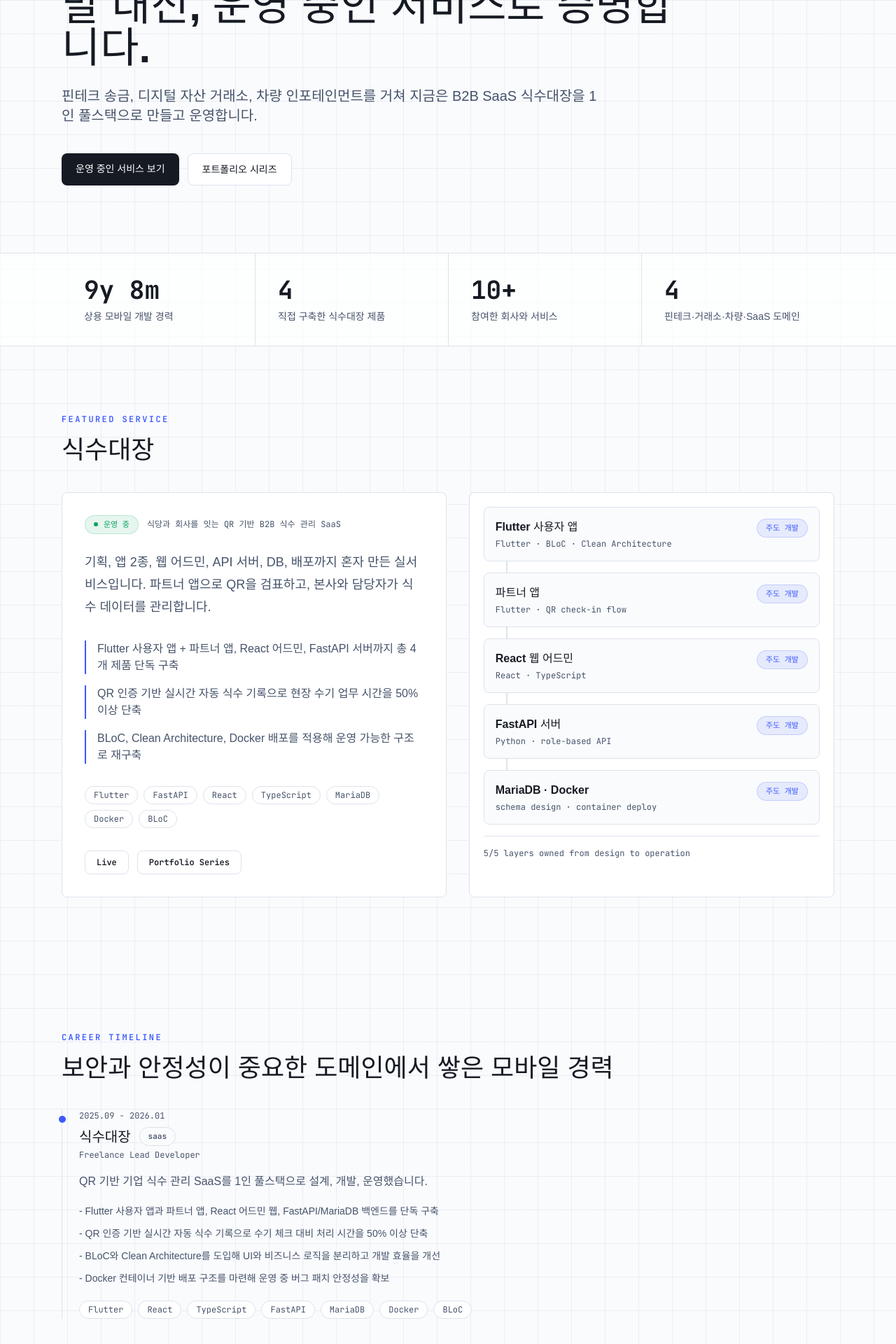
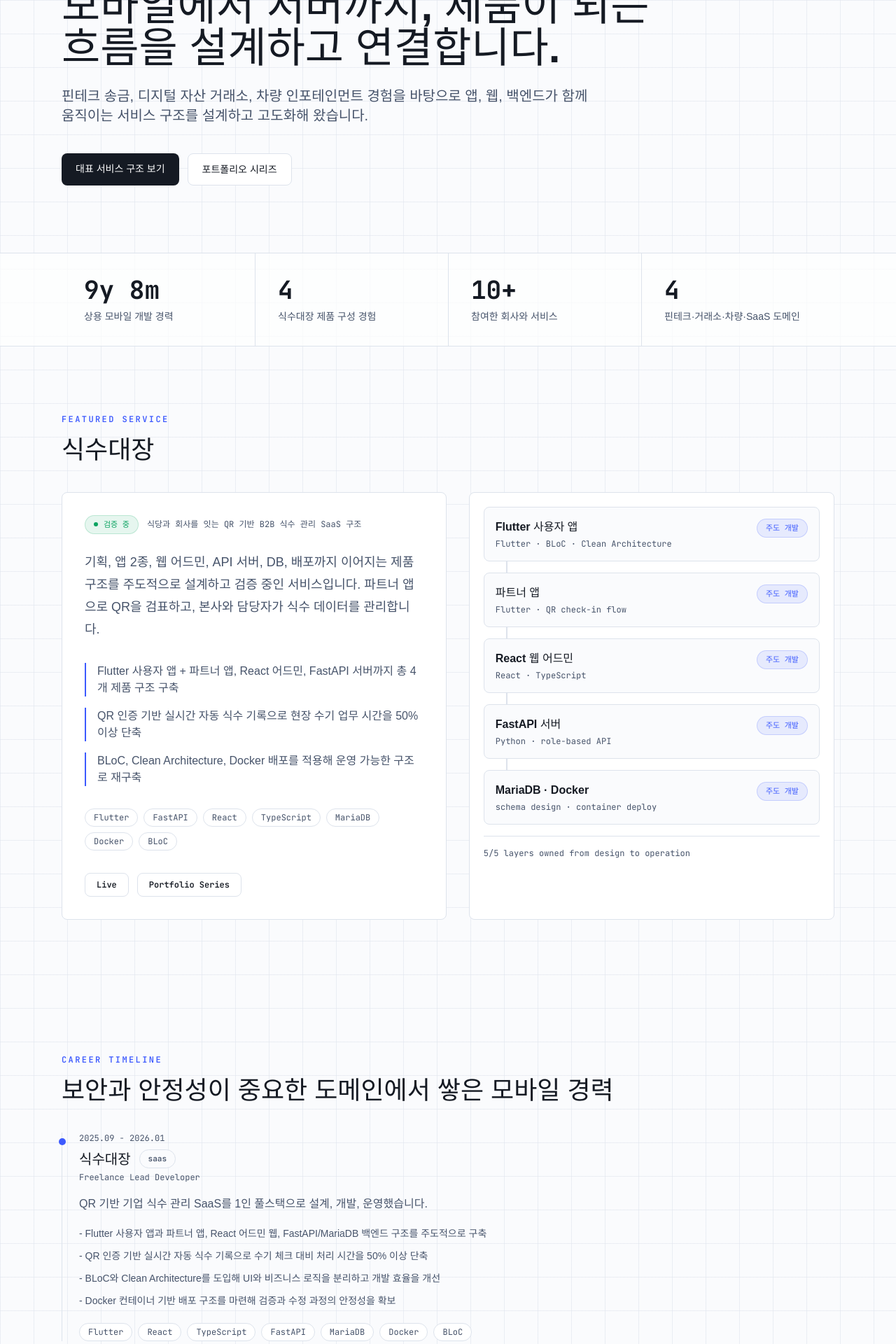
Before and after one commit to YOOCHUNGKEUN/my_portfolio, a React (Vite) app: page / in a window 1280 px wide. Shown: the part 240-2160 px from the top of the page at 70% size. Built offline with nearby package versions, Linux system fonts and the light colour scheme; a web font is replaced by a local one.

Commit message:
fix: 포트폴리오 헤드라인과 서비스 상태 표현 조정 fix: 비공개 저장소를 고려한 GitHub 링크 안내 문구 추가

```diff
--- a/src/components/sections/Contact.tsx
+++ b/src/components/sections/Contact.tsx
@@ -8,8 +8,12 @@ export function Contact() {
       <div className="rounded-lg border border-line bg-ink p-8 text-white md:p-10">
         <p className="max-w-3xl text-lg leading-8 text-white/78">
           Android/Kotlin 깊이와 Flutter, FastAPI, React, AI/LLM 확장 경험을 함께 가져갈 수 있는
-          역할을 찾고 있습니다. 서비스 전체를 조망하며, 필요한 빈칸을 직접 메우는 개발자로
+          역할을 찾고 있습니다. 서비스 전체를 조망하며, 필요한 빈칸을 주도적으로 메우는 개발자로
           기여하겠습니다.
+        </p>
+        <p className="mt-5 max-w-3xl text-sm leading-7 text-white/58">
+          업무 및 일부 개인 프로젝트는 비공개 저장소로 관리하고 있어, 공개 가능한 구현 과정과
+          구조 중심으로 포트폴리오와 Velog에 정리했습니다.
         </p>
         <a
           href={LINKS.email}
@@ -24,7 +28,7 @@ export function Contact() {
             rel="noreferrer"
             className="rounded-lg border border-white/20 px-4 py-2 font-mono text-xs font-semibold transition hover:border-white"
           >
-            GitHub
+            GitHub 공개 코드
           </a>
           <a
             href={LINKS.velog}
@@ -32,7 +36,7 @@ export function Contact() {
             rel="noreferrer"
             className="rounded-lg border border-white/20 px-4 py-2 font-mono text-xs font-semibold transition hover:border-white"
           >
-            Velog
+            Velog 구현 기록
           </a>
         </div>
       </div>
--- a/src/components/sections/Featured.tsx
+++ b/src/components/sections/Featured.tsx
@@ -12,7 +12,7 @@ export function Featured() {
       <div className="grid gap-8 lg:grid-cols-[1fr_0.95fr]">
         <div className="rounded-lg border border-line bg-panel p-6 md:p-8">
           <div className="flex flex-wrap items-center gap-3">
-            <Badge variant="live">운영 중</Badge>
+            <Badge variant="live">검증 중</Badge>
             <p className="font-mono text-xs text-steel">{featured.tagline}</p>
           </div>
           <p className="mt-6 text-lg leading-8 text-steel">{featured.description}</p>
--- a/src/components/sections/Hero.tsx
+++ b/src/components/sections/Hero.tsx
@@ -17,7 +17,7 @@ export function Hero() {
             href="#featured"
             className="inline-flex justify-center rounded-lg bg-ink px-5 py-3 text-sm font-semibold text-white transition hover:bg-indigo"
           >
-            운영 중인 서비스 보기
+            대표 서비스 구조 보기
           </a>
           <a
             href={LINKS.velog}
--- a/src/components/sections/Projects.tsx
+++ b/src/components/sections/Projects.tsx
@@ -7,7 +7,7 @@ import { Chip } from '@/components/ui/Chip';
 const projects = PROJECTS.filter((project) => !project.featured);
 
 const statusText = {
-  live: '운영 중',
+  live: '검증 중',
   released: '출시',
   submitted: '심사 제출',
   completed: '완료',
--- a/src/constants/career.ts
+++ b/src/constants/career.ts
@@ -9,10 +9,10 @@ export const CAREERS: Career[] = [
     domain: 'saas',
     summary: 'QR 기반 기업 식수 관리 SaaS를 1인 풀스택으로 설계, 개발, 운영했습니다.',
     highlights: [
-      'Flutter 사용자 앱과 파트너 앱, React 어드민 웹, FastAPI/MariaDB 백엔드를 단독 구축',
+      'Flutter 사용자 앱과 파트너 앱, React 어드민 웹, FastAPI/MariaDB 백엔드 구조를 주도적으로 구축',
       'QR 인증 기반 실시간 자동 식수 기록으로 수기 체크 대비 처리 시간을 50% 이상 단축',
       'BLoC와 Clean Architecture를 도입해 UI와 비즈니스 로직을 분리하고 개발 효율을 개선',
-      'Docker 컨테이너 기반 배포 구조를 마련해 운영 중 버그 패치 안정성을 확보',
+      'Docker 컨테이너 기반 배포 구조를 마련해 검증과 수정 과정의 안정성을 확보',
     ],
     stack: ['Flutter', 'React', 'TypeScript', 'FastAPI', 'MariaDB', 'Docker', 'BLoC'],
   },
--- a/src/constants/profile.ts
+++ b/src/constants/profile.ts
@@ -4,16 +4,16 @@ export const PROFILE = {
   name: '유충근',
   englishName: 'Benjamin',
   title: 'Senior Mobile Developer',
-  headline: '말 대신, 운영 중인 서비스로 증명합니다.',
+  headline: '모바일에서 서버까지, 제품이 되는 흐름을 설계하고 연결합니다.',
   subline:
-    '핀테크 송금, 디지털 자산 거래소, 차량 인포테인먼트를 거쳐 지금은 B2B SaaS 식수대장을 1인 풀스택으로 만들고 운영합니다.',
+    '핀테크 송금, 디지털 자산 거래소, 차량 인포테인먼트 경험을 바탕으로 앱, 웹, 백엔드가 함께 움직이는 서비스 구조를 설계하고 고도화해 왔습니다.',
   email: 'tosoon3535@gmail.com',
   location: 'Seoul, Korea',
 } as const;
 
 export const STATS: Stat[] = [
   { value: '9y 8m', label: '상용 모바일 개발 경력' },
-  { value: '4', label: '직접 구축한 식수대장 제품' },
+  { value: '4', label: '식수대장 제품 구성 경험' },
   { value: '10+', label: '참여한 회사와 서비스' },
   { value: '4', label: '핀테크·거래소·차량·SaaS 도메인' },
 ];
--- a/src/constants/projects.ts
+++ b/src/constants/projects.ts
@@ -5,12 +5,12 @@ export const PROJECTS: Project[] = [
   {
     id: 'siksudaejang',
     name: '식수대장',
-    tagline: '식당과 회사를 잇는 QR 기반 B2B 식수 관리 SaaS',
+    tagline: '식당과 회사를 잇는 QR 기반 B2B 식수 관리 SaaS 구조',
     status: 'live',
     description:
-      '기획, 앱 2종, 웹 어드민, API 서버, DB, 배포까지 혼자 만든 실서비스입니다. 파트너 앱으로 QR을 검표하고, 본사와 담당자가 식수 데이터를 관리합니다.',
+      '기획, 앱 2종, 웹 어드민, API 서버, DB, 배포까지 이어지는 제품 구조를 주도적으로 설계하고 검증 중인 서비스입니다. 파트너 앱으로 QR을 검표하고, 본사와 담당자가 식수 데이터를 관리합니다.',
     highlights: [
-      'Flutter 사용자 앱 + 파트너 앱, React 어드민, FastAPI 서버까지 총 4개 제품 단독 구축',
+      'Flutter 사용자 앱 + 파트너 앱, React 어드민, FastAPI 서버까지 총 4개 제품 구조 구축',
       'QR 인증 기반 실시간 자동 식수 기록으로 현장 수기 업무 시간을 50% 이상 단축',
       'BLoC, Clean Architecture, Docker 배포를 적용해 운영 가능한 구조로 재구축',
     ],
@@ -38,7 +38,7 @@ export const PROJECTS: Project[] = [
     highlights: [
       '신규 서비스 Android 아키텍처 설계',
       'Google Play 론칭 프로세스 대응',
-      '운영 중 CS 자동화를 위한 Telegram Bot API 연동',
+      'CS 자동화를 위한 Telegram Bot API 연동',
     ],
     stack: ['Kotlin', 'Android', 'MVVM', 'LiveData', 'Telegram Bot API'],
     links: [{ label: 'Portfolio Series', url: LINKS.velog }],
```
Also changed, not shown: 2 other files (tests, documents, lock files or other folders).
